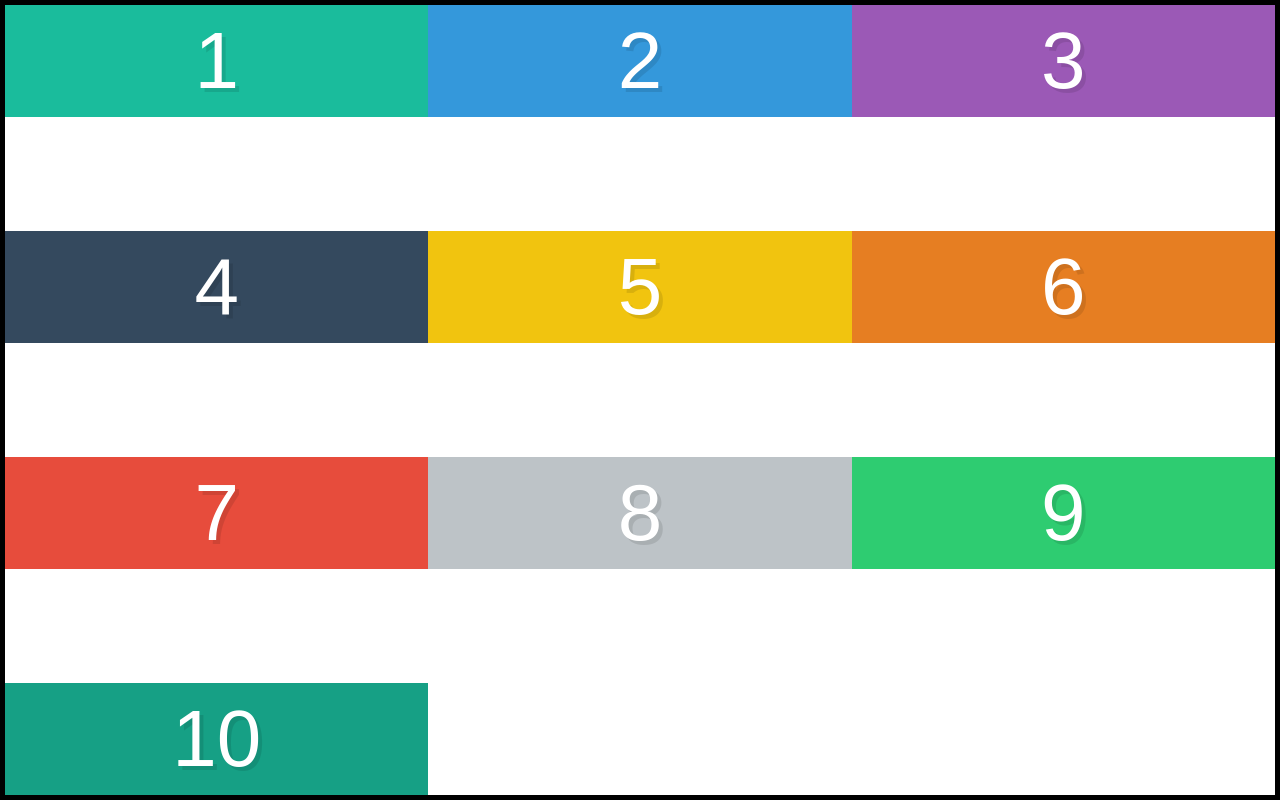
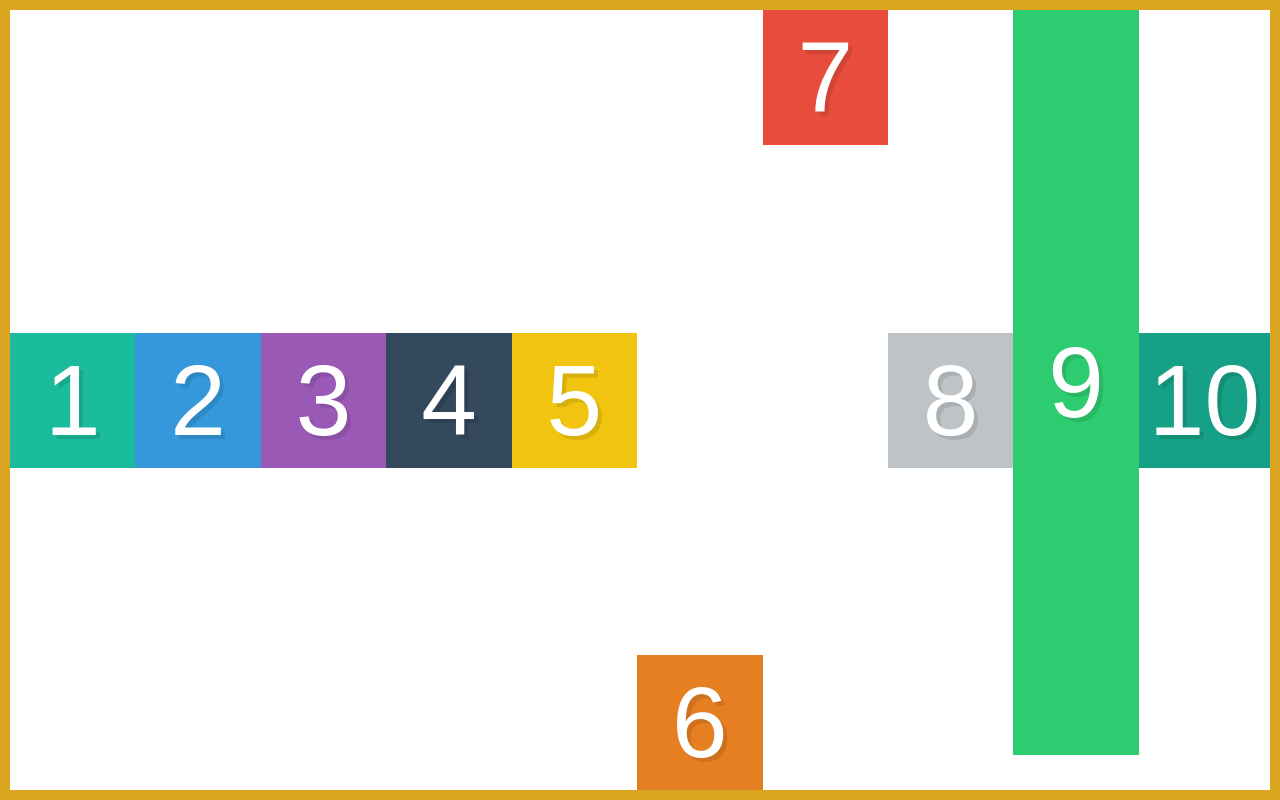
Before and after one commit to georgekj98/flexbox.io, a plain HTML site: page 5. Alignment with align items/index.html in a window 1280 px wide. Drawn offline with Linux system fonts and the light colour scheme.

Commit message:
files for align-self

```diff
--- a/5. Alignment with align items/index.html
+++ b/5. Alignment with align items/index.html
@@ -3,7 +3,7 @@
 <head>
   <meta charset="UTF-8">
   <title>FlexBox Tutorial</title>
-  <link rel="stylesheet" href="style_8.css">
+  <link rel="stylesheet" href="style_9.css">
 </head>
 <body>
 
--- /dev/null
+++ b/5. Alignment with align items/style_9.css
@@ -0,0 +1,52 @@
+/* CSS Normalize */
+article,aside,details,figcaption,figure,footer,header,hgroup,nav,section,summary{display:block;}audio,canvas,video{display:inline-block;}audio:not([controls]){display:none;height:0;}[hidden]{display:none;}html{font-family:sans-serif;-webkit-text-size-adjust:100%;-ms-text-size-adjust:100%;}a:focus{outline:thin dotted;}a:active,a:hover{outline:0;}h1{font-size:2em;}abbr[title]{border-bottom:1px dotted;}b,strong{font-weight:700;}dfn{font-style:italic;}mark{background:#ff0;color:#000;}code,kbd,pre,samp{font-family:monospace, serif;font-size:1em;}pre{white-space:pre-wrap;word-wrap:break-word;}q{quotes:\201C \201D \2018 \2019;}small{font-size:80%;}sub,sup{font-size:75%;line-height:0;position:relative;vertical-align:baseline;}sup{top:-.5em;}sub{bottom:-.25em;}img{border:0;}svg:not(:root){overflow:hidden;}fieldset{border:1px solid silver;margin:0 2px;padding:.35em .625em .75em;}button,input,select,textarea{font-family:inherit;font-size:100%;margin:0;}button,input{line-height:normal;}button,html input[type=button],/* 1 */
+input[type=reset],input[type=submit]{-webkit-appearance:button;cursor:pointer;}button[disabled],input[disabled]{cursor:default;}input[type=checkbox],input[type=radio]{box-sizing:border-box;padding:0;}input[type=search]{-webkit-appearance:textfield;-moz-box-sizing:content-box;-webkit-box-sizing:content-box;box-sizing:content-box;}input[type=search]::-webkit-search-cancel-button,input[type=search]::-webkit-search-decoration{-webkit-appearance:none;}textarea{overflow:auto;vertical-align:top;}table{border-collapse:collapse;border-spacing:0;}body,figure{margin:0;}legend,button::-moz-focus-inner,input::-moz-focus-inner{border:0;padding:0;}
+
+/* Box-sizing border-box */
+* { -moz-box-sizing: border-box; -webkit-box-sizing: border-box; box-sizing: border-box; }
+
+
+/* Some default styles to make each box visible */
+.box {
+  color:white;
+  font-size: 100px;
+  text-align: center;
+  text-shadow:4px 4px 0 rgba(0,0,0,0.1);
+  padding:10px;
+}
+
+/* Colours for each box */
+.box1 { background:#1abc9c;}
+.box2 { background:#3498db;}
+.box3 { background:#9b59b6;}
+.box4 { background:#34495e;}
+.box5 { background:#f1c40f;}
+.box6 { background:#e67e22;}
+.box7 { background:#e74c3c;}
+.box8 { background:#bdc3c7;}
+.box9 { background:#2ecc71;}
+.box10 { background:#16a085;}
+
+.container{
+    display: flex;
+    min-height: 100vh;
+    border: 10px solid goldenrod;
+    align-items: center;
+
+}
+
+.box{
+    width: 33.3333%;
+}
+
+.box7{
+    align-self: flex-start;
+}
+.box6{
+    align-self: flex-end;
+}
+.box9{
+    padding-top: 25%;
+    align-self: flex-start;
+    padding-bottom: 25%;
+}
```
